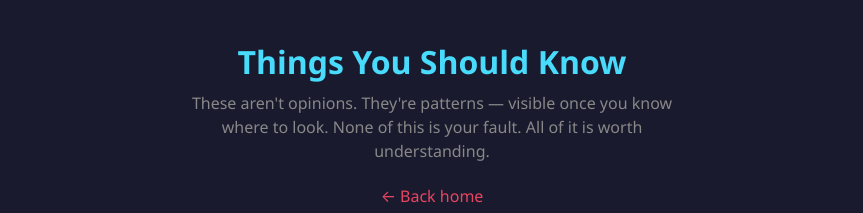
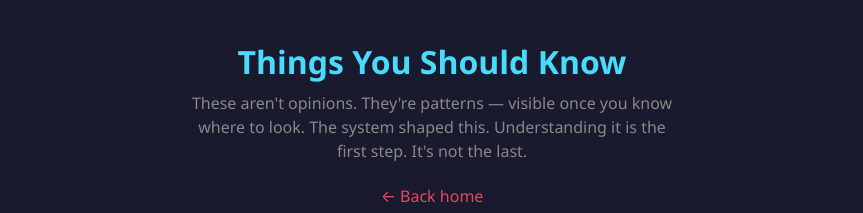
Before and after one commit to kashodiya/not-just-you-alone, a website: page apps/insights-gallery/index.html in a window 1280 px wide. Shown: the top 213 px of the page, without its empty margins (208-1071 px from the left). Drawn offline with Linux system fonts and the light colour scheme.

Commit message:
Update tonal framework: structural AND personal, fix gallery subtitle

```diff
--- a/apps/insights-gallery/index.html
+++ b/apps/insights-gallery/index.html
@@ -123,7 +123,7 @@
 <body>
   <div class="header">
     <h1>Things You Should Know</h1>
-    <p>These aren't opinions. They're patterns — visible once you know where to look. None of this is your fault. All of it is worth understanding.</p>
+    <p>These aren't opinions. They're patterns — visible once you know where to look. The system shaped this. Understanding it is the first step. It's not the last.</p>
     <br>
     <a href="../../index.html">← Back home</a>
   </div>
```
Also changed, not shown: .kiro/steering/project-context.md.
